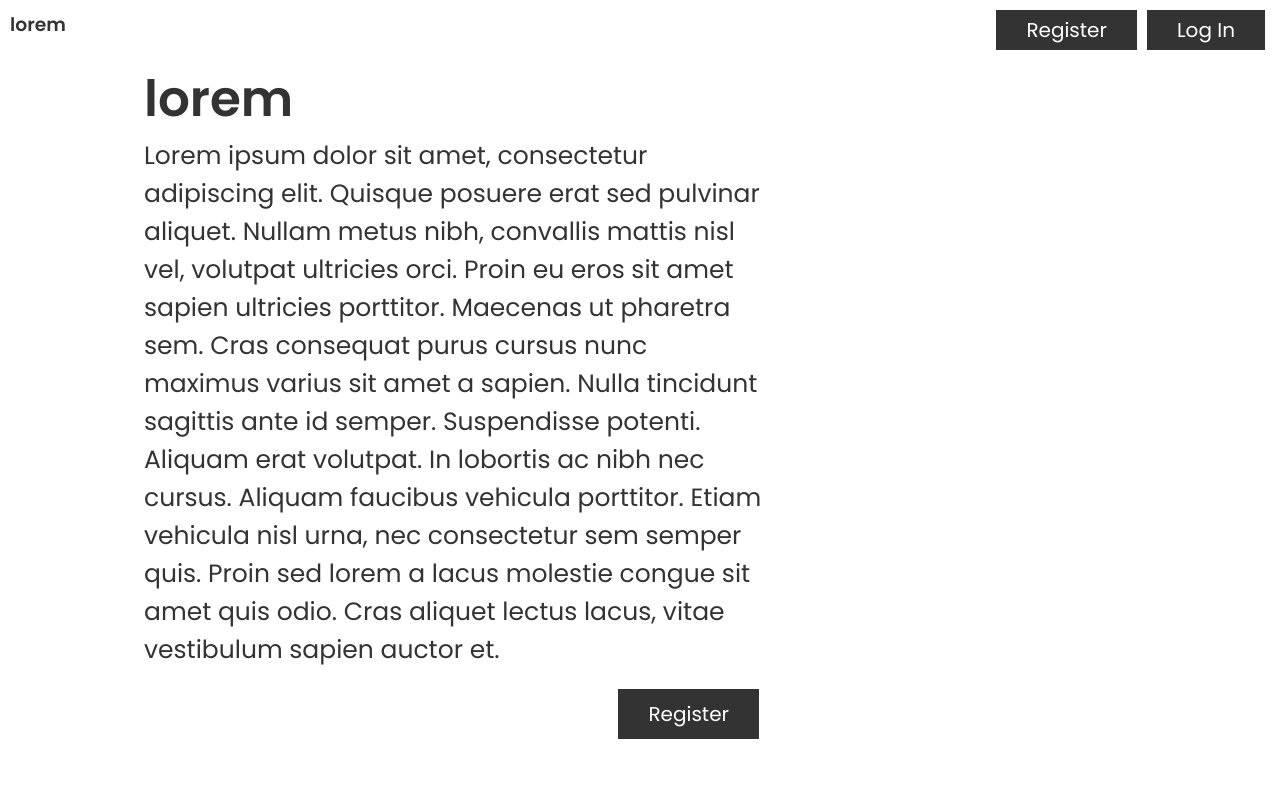
After one commit to namegobrrr/webpage_project, a PHP site: page / in a window 1280 px wide. The commit adds this page. Run offline with PHP 8.4, Linux system fonts and the light colour scheme.

Commit message:
Add files via upload

```diff
--- a/login/css/style.css
+++ b/login/css/style.css
@@ -161,3 +161,37 @@
    font-size: 20px;
    padding:10px;
 }
+
+.topbar{
+   height: 50px;
+   width: 100%;
+   position: fixed;
+   overflow: hidden;
+   padding:10px;
+}
+
+.topbar .content{
+   color: var(--fg-color);
+   display:flex;
+   justify-content:space-between;
+}
+
+.topbar .content .logo{
+   flex-grow: 2;
+   text-decoration:none;
+   color:var(--fg-color);
+}
+
+.topbar .content .btn{
+   display: inline-block;
+   padding:5px 30px;
+   font-size: 20px;
+   background: var(--fg-color);
+   color: var(--bg-color);
+   margin:0 5px;
+   text-transform: capitalize;
+}
+
+.topbar .content .btn:hover{
+   background: var(--acc-color);
+}
--- /dev/null
+++ b/login/index.php
@@ -0,0 +1,31 @@
+<!DOCTYPE html>
+<html lang="en">
+<head>
+   <meta charset="UTF-8">
+   <meta http-equiv="X-UA-Compatible" content="IE=edge">
+   <meta name="viewport" content="width=device-width, initial-scale=1.0">
+   <title>Landing page</title>
+
+   <!-- custom css file link  -->
+   <link rel="stylesheet" href="css/style.css">
+</head>
+<body>
+
+
+<nav class="topbar">
+   <div class="content">
+	<a href="index.html" class="logo"><h3>lorem</h3></a>
+        <a href="register_form.php" class="btn">register</a>
+        <a href="login_form.php" class="btn">log in</a>
+   </div>
+</nav>
+
+
+<div class="container" style="padding-bottom=0;">
+   <div class="content" style="text-align:left;padding: 40px 40% 0px 10%;">
+	<h1>lorem</h1>
+        <p>Lorem ipsum dolor sit amet, consectetur adipiscing elit. Quisque posuere erat sed pulvinar aliquet. Nullam metus nibh, convallis mattis nisl vel, volutpat ultricies orci. Proin eu eros sit amet sapien ultricies porttitor. Maecenas ut pharetra sem. Cras consequat purus cursus nunc maximus varius sit amet a sapien. Nulla tincidunt sagittis ante id semper. Suspendisse potenti. Aliquam erat volutpat. In lobortis ac nibh nec cursus. Aliquam faucibus vehicula porttitor. Etiam vehicula nisl urna, nec consectetur sem semper quis. Proin sed lorem a lacus molestie congue sit amet quis odio. Cras aliquet lectus lacus, vitae vestibulum sapien auctor et.</p>
+        <a href="register_form.php" class="btn"style="float:right;">register</a>
+   </div>
+</div>
+</body>
```
Also changed, not shown: login/admin_page.php (+13 -21 lines), login/settings_form.php (added, +16 -0 lines), login/update_ajax.php (+18 -13 lines), login/user_page.php (+61 -2 lines), login/login_form.php (line endings or trailing spaces).
